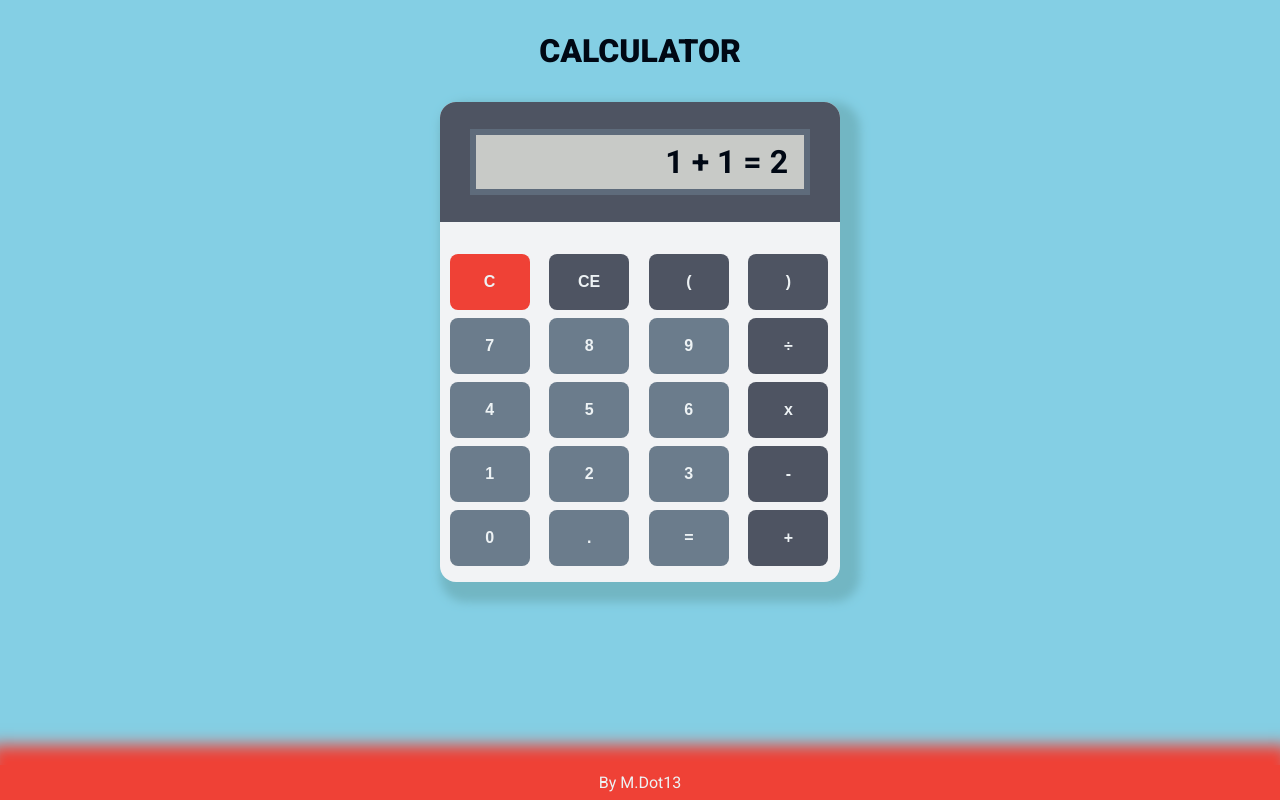
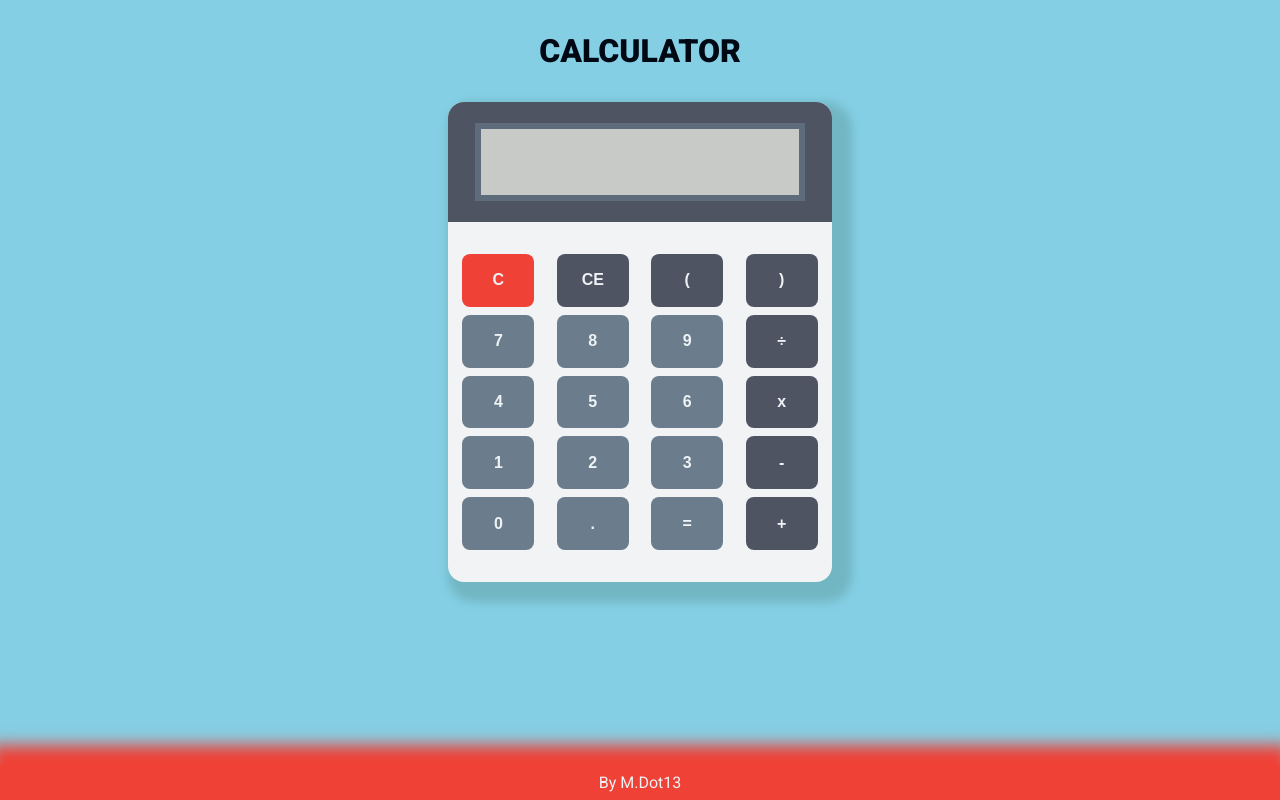
Before and after one commit to leonelmosqueda/calculator, a plain HTML site: page index.html in a window 1280 px wide. Drawn offline with Linux system fonts and the light colour scheme.

Commit message:
Fix position

```diff
--- a/css/styles.css
+++ b/css/styles.css
@@ -54,7 +54,7 @@ body {
 .body-calculator {
     border-radius: 1em;
     box-shadow: 10px 10px 10px 10px var(--color-shadow);
-    width: 25em;
+    width: 24em;
     height: 30em;
     margin: 0 auto;
     background-color: var(--background-color-secondary);
@@ -71,8 +71,8 @@ body {
 
 .display {
     background-color: var(--background-color-terciary);
-    width: 85%;
-    height: 55%;
+    width: 86%;
+    height: 65%;
     border: solid #5e6b7b 6px;
     display: flex;
     justify-content: end;
@@ -89,12 +89,12 @@ body {
     display: grid;
     grid-template-columns: repeat(4, 1fr);
     grid-gap: 0.5em;
-    margin: 2em 0 0.5em 0.6em;
+    margin: 2em 0 1em 0.9em;
 }
 
 .button {
-    height: 3.5em;
-    width: 5em;
+    height: 3.3em;
+    width: 4.5em;
     border: none;
     border-radius: 0.5em;
     font-size: 1em;
--- a/index.html
+++ b/index.html
@@ -14,7 +14,7 @@
         <div class="body-calculator">
             <div class="top">
                 <div class="display">
-                    <span id="display" class="values">1 + 1 = 2</span>
+                    <span id="display" class="values"></span>
                 </div>
             </div>
             <div class="buttons">
```
